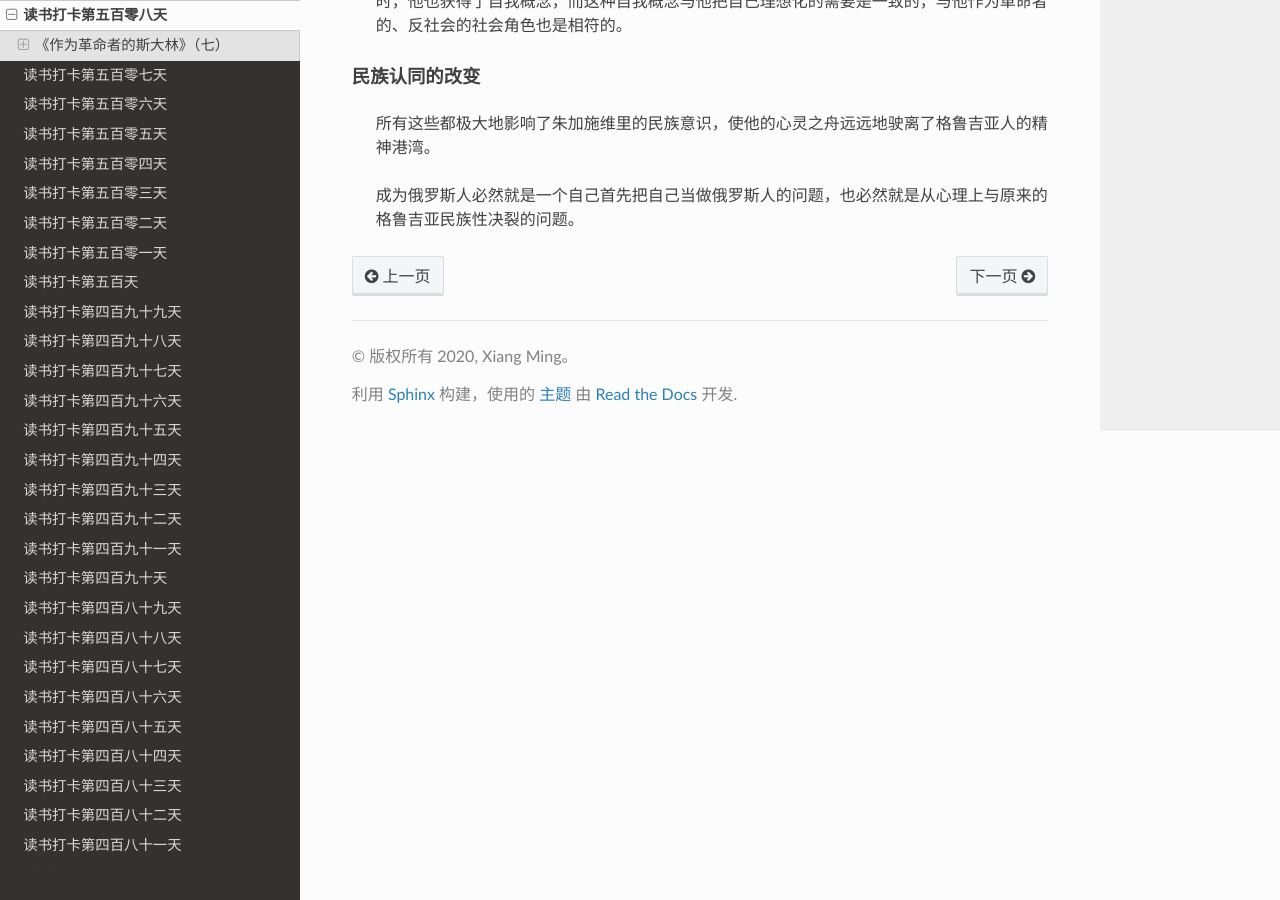
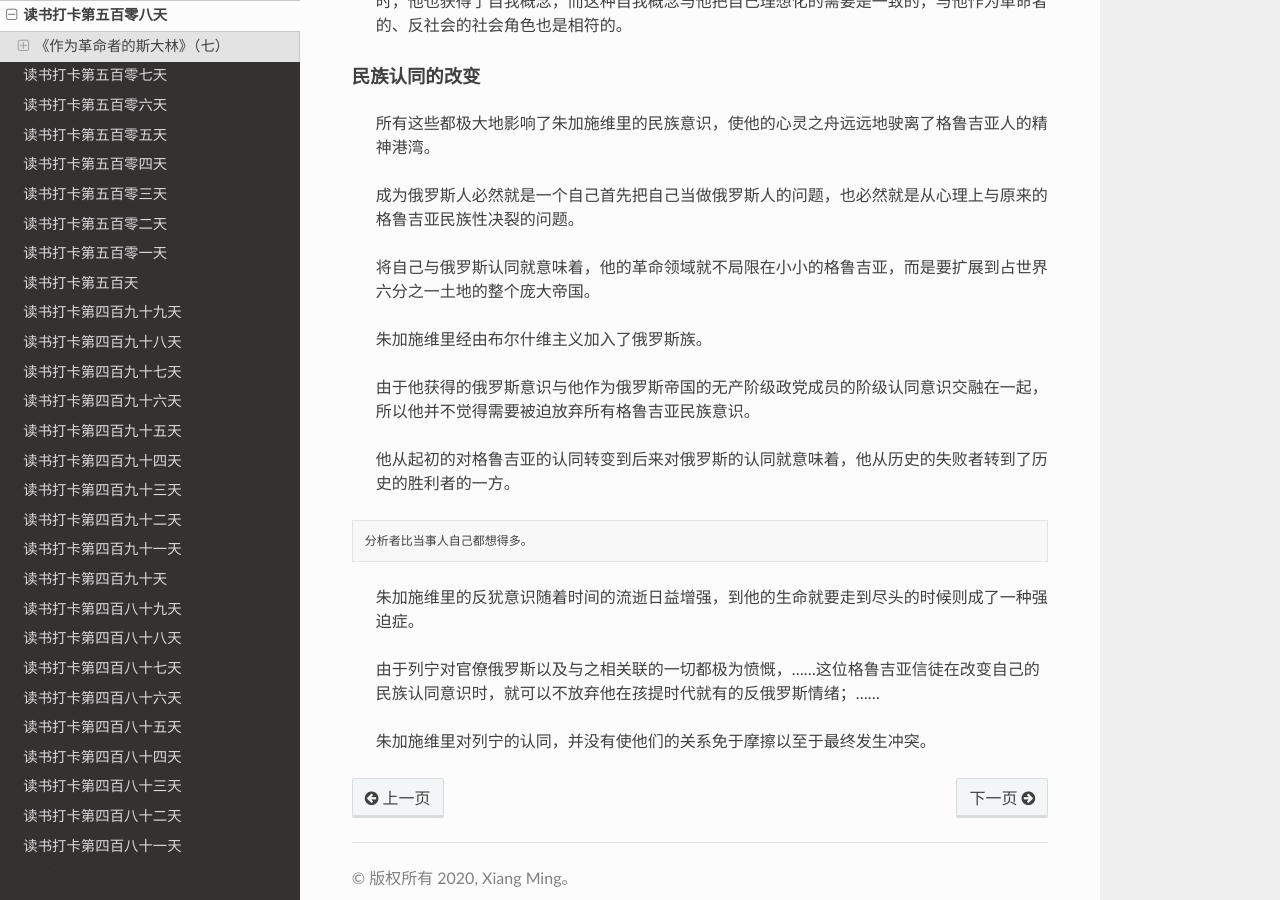
Before and after one commit to xiangming1975/reading, a Sphinx documentation site: the page built from source/2022-01-14.md, in a window 1280 px wide and 900 px high, scrolled down 1323 px. Built offline with Sphinx 7.4.7 and the Read the Docs theme 2.0.0, drawn with Linux system fonts in a browser that asks for light colours.

Commit message:
2022-01-15

````diff
--- a/source/2022-01-14.md
+++ b/source/2022-01-14.md
@@ -42,4 +42,18 @@
 
 > 成为俄罗斯人必然就是一个自己首先把自己当做俄罗斯人的问题，也必然就是从心理上与原来的格鲁吉亚民族性决裂的问题。
 
->
+> 将自己与俄罗斯认同就意味着，他的革命领域就不局限在小小的格鲁吉亚，而是要扩展到占世界六分之一土地的整个庞大帝国。
+
+> 朱加施维里经由布尔什维主义加入了俄罗斯族。
+
+> 由于他获得的俄罗斯意识与他作为俄罗斯帝国的无产阶级政党成员的阶级认同意识交融在一起，所以他并不觉得需要被迫放弃所有格鲁吉亚民族意识。
+
+> 他从起初的对格鲁吉亚的认同转变到后来对俄罗斯的认同就意味着，他从历史的失败者转到了历史的胜利者的一方。
+```
+分析者比当事人自己都想得多。
+```
+> 朱加施维里的反犹意识随着时间的流逝日益增强，到他的生命就要走到尽头的时候则成了一种强迫症。
+
+> 由于列宁对官僚俄罗斯以及与之相关联的一切都极为愤慨，……这位格鲁吉亚信徒在改变自己的民族认同意识时，就可以不放弃他在孩提时代就有的反俄罗斯情绪；……
+
+> 朱加施维里对列宁的认同，并没有使他们的关系免于摩擦以至于最终发生冲突。
````
Also changed, not shown: source/2022-01-15.md (added, +18 -0 lines).
